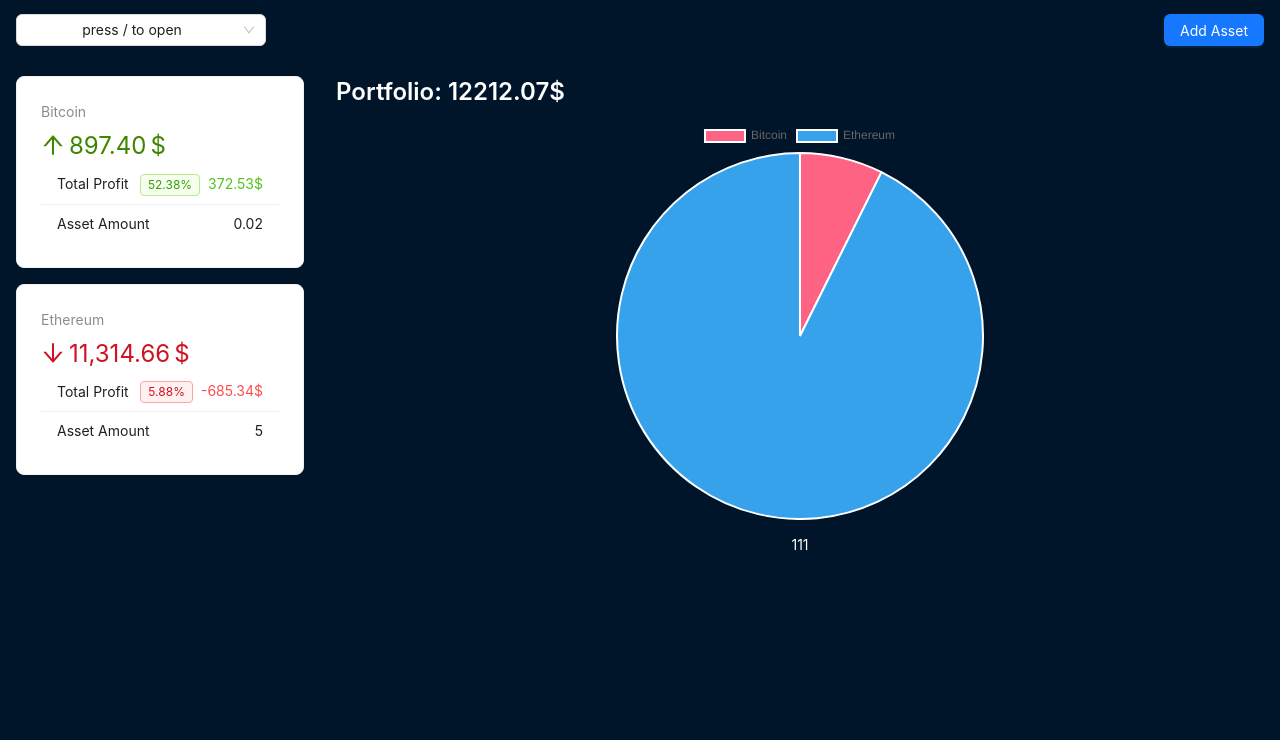
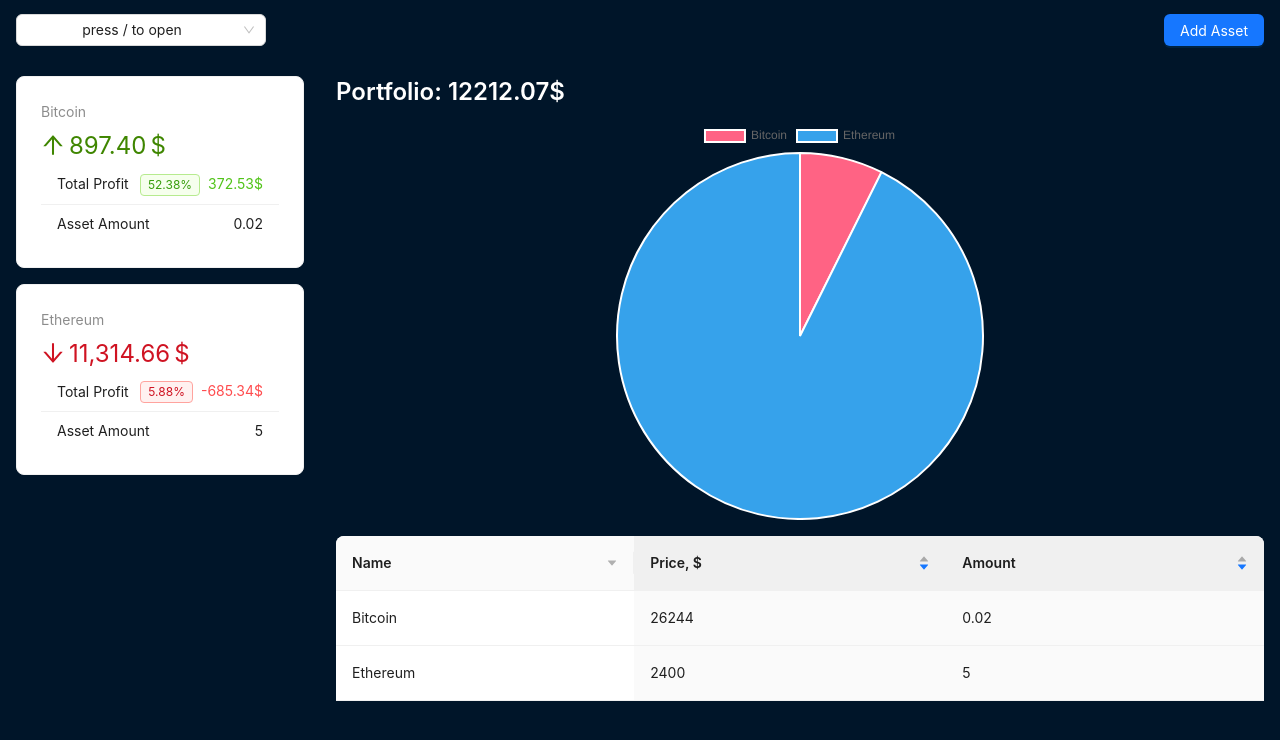
Before and after one commit to DmitriyStupin/crypto, a React (Vite) app: page / in a window 1280 px wide. Shown: the top 740 px of the page. Built offline with nearby package versions, Linux system fonts and the light colour scheme.

Commit message:
сделал динамическую таблицу

```diff
--- a/src/api.js
+++ b/src/api.js
@@ -4,7 +4,7 @@
   return new Promise(resolve => {
     setTimeout(() => {
       resolve(cryptoData)
-    }, 1)
+    }, 1500)
   })
 }
 
@@ -12,6 +12,6 @@
   return new Promise(resolve => {
     setTimeout(() => {
       resolve(cryptoAssets)
-    }, 2)
+    }, 2000)
   })
 }
--- a/src/components/AssetsTable.jsx
+++ b/src/components/AssetsTable.jsx
@@ -1,5 +1,41 @@
+import { Table } from 'antd';
+import { useCrypto } from '../context/crypto-context';
+const columns = [
+  {
+    title: 'Name',
+    dataIndex: 'name',
+    sorter: (a, b) => a.name.length - b.name.length,
+    sortDirections: ['descend'],
+  },
+  {
+    title: 'Price, $',
+    dataIndex: 'price',
+    defaultSortOrder: 'descend',
+    sorter: (a, b) => a.price - b.price,
+  },
+  {
+    title: 'Amount',
+    dataIndex: 'amount',
+    defaultSortOrder: 'descend',
+    sorter: (a, b) => a.amount - b.amount,
+  },
+];
+
 export default function AssetsTable() {
+  const { assets } = useCrypto()
+
+  const data = assets.map(a => ({
+    key: a.id,
+    name: a.name,
+    price: a.price,
+    amount: a.amount
+  }))
+
   return (
-    <div>111</div>
+    <Table
+      pagination={false}
+      columns={columns}
+      dataSource={data}
+    />
   )
 }
```
